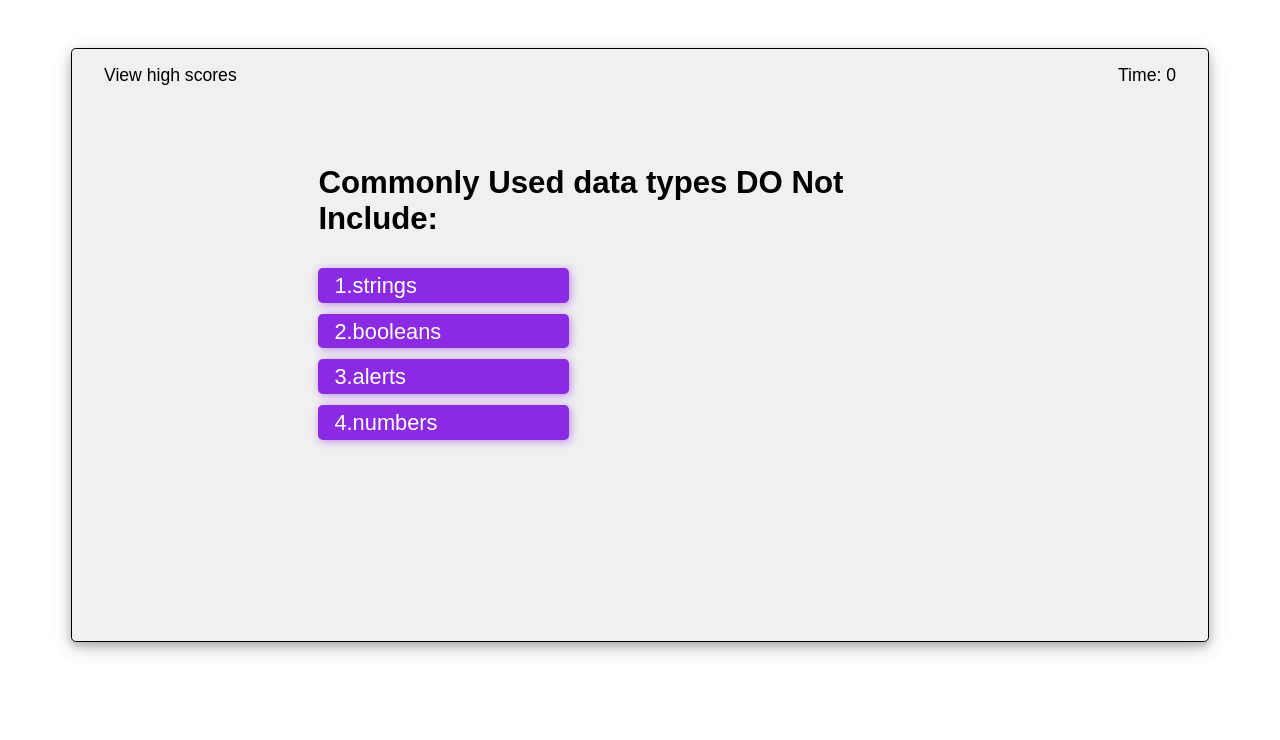
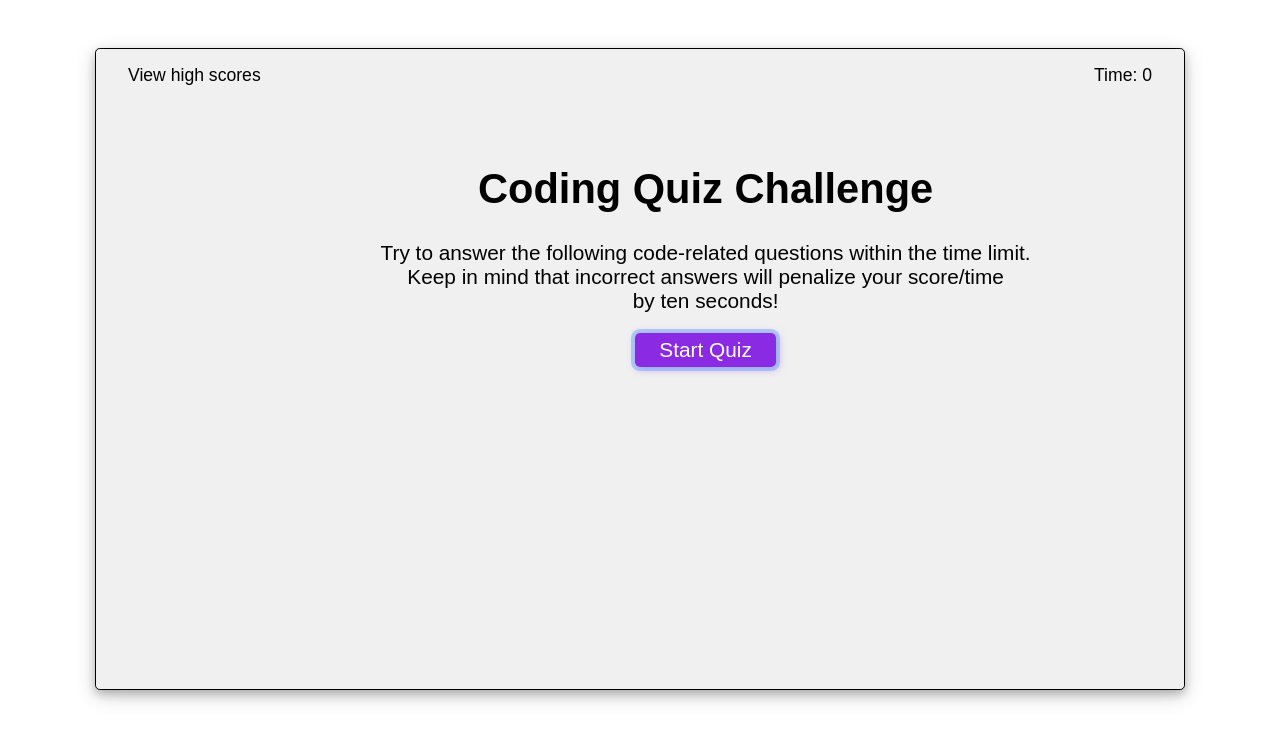
Before and after one commit to SimpleSuyash/js-quiz, a plain HTML site: page index.html in a window 1280 px wide. Both pictures are taken after a click on the button "Start Quiz". Drawn offline with Linux system fonts and the light colour scheme.

Commit message:
index page update

```diff
--- a/index.html
+++ b/index.html
@@ -11,26 +11,24 @@
 </head>
 
 <body>
+    <div class = "quizBoard">
+    <header>
+        <a> View high scores</a>
+        <span id = "time">Time: 0</span>
+    </header>
     <main>
-        <header>
-            <span> View high scores</span>
-            <span id="time">Time: 0</span>
-        </header>
-        <section class="instruction">
+        <section class = "instruction" id = "instruction">
             <h1>Coding Quiz Challenge</h1>
             <p>Try to answer the following code-related questions within the time limit.<br>
-                 Keep in mind that incorrect  answers will penalize your score/time<br> by ten seconds!</p>
-            <button type="button" onclick="startQuiz()">Start Quiz</button>
-        </section>
-        <section class="question">
-
-        </section>
-        <section class="result">
-
+                Keep in mind that incorrect answers will penalize your score/time<br> by ten seconds!</p>
+            <button type = "button" onclick = "startQuiz()">Start Quiz</button>
         </section>
 
+
+
     </main>
-    <script  type = "text/javascript" src = "./src/script/index.js"></script>
+</div>
+    <script type="text/javascript" src="./src/script/index.js"></script>
 </body>
 
 </html>
--- a/src/css/style.css
+++ b/src/css/style.css
@@ -6,14 +6,12 @@ header{
     font-size: clamp(0.7rem, calc(1vw + 0.3rem), 1.1rem );
 }
 
-body{
 
-}
-main{
+.quizBoard{
     font-size: clamp(0.8rem, calc(1vw + 0.5rem), 1.3rem);
     box-shadow: 0 4px 8px 0 rgba(0, 0, 0, 0.2), 0 6px 20px 0 rgba(0, 0, 0, 0.19);
-    max-width: 67rem;
-    min-height: 70vh;
+    max-width: 64rem;
+    min-height: 38rem;
     margin-inline: auto;
     border: 1px solid black;
     padding-inline: 2rem;
@@ -21,44 +19,28 @@ main{
     border-radius: 0.3rem;
     margin-block: 3rem;
     background-color: rgb(240, 240, 240);
+
+}
+main{
+    margin-top: 5rem;
+    margin-left: 13.2rem;
+    margin-right: 5rem;
 }
 .instruction{
-    font-size: 1em ;
-    margin-top: 5rem;;
     text-align: center;
-    padding-inline: 1rem;
-    /* border: 1px solid green; */
 }
-h1{
-    font-size: 1.5em;
-}
-
-button, a{
+button{
     background-color: rgb(138, 43, 227);
     color: #fff;
     border-radius: 0.3rem;
     padding-block: 0.3rem;
-    padding-inline: 1rem;
+    padding-inline: 1.5rem;
     border: none;
     box-shadow: 0.1rem 0.1rem 0.5rem 0 rgba(138, 43, 227, 0.5);
 }
-button:hover, a:hover{
+button:hover{
     background-color: rgb(166, 43, 43, 0.8);
     box-shadow: 0.1rem 0.1rem 0.5rem 0 rgba(166, 43, 43, 0.5);
     cursor: pointer;
-}.question{
-    /* border: 1px solid red; */
-    width: 60%;
-    margin: auto;
-    font-size: 1.5em;
-    font-weight: bold;
+    color:#fff;
 }
-a{
-    font-size: 0.7em;
-    font-weight: normal;
-    display: block;
-    width: 10em;
-}
-a + a{
-    margin-top: 0.5em;
-}
--- a/src/script/index.js
+++ b/src/script/index.js
@@ -8,52 +8,53 @@ const q2 = {
     question: "The condition in an if/else statement is enclosed with _____.",
     options: ["quotes", "curly brackets", "parenthesis", "square brackets"],
     answer: "curly brackets",
-}
+};
 const q3 = {
     question: "Always in JavaScript can be used to store _____.",
     options: ["numbers and strings", "other arrays", "booleans", "all of the above"],
     answer: "all of the above",
-}
+};
 const q4 = {
     question: "String valuse must be enclosed within _____ when being assigned to variables.",
     options: ["commas", "curly brackets", "quotes", "parenthesis"],
     answer: "quotes",
-}
+};
 const q5 = {
     question: "A very useful tool used during development and debugging for printing content to the dubugger is:",
     options: ["JavaScript", "terminal/bash", "for loops", "console.log"],
     answer: "console.log",
-}
+};
 
 const questions = [q1, q2, q3, q4, q5];
-let currentQuestionNum = 0;
+const instructionSection = get(instruction);
+const questionSection = get(question);
+const resultSection = get(result);
+const tallySection = get(tally);
+const timer = get(time);
+
+window.onload = function (){
+    questionSection.style.display = "none";
+    resultSection.style.display = "none";
+    tallySection.style.display = "none";
+};
+
+function startQuiz() {
+
+    instructionSection.style.display = "none";
+    countdown();
+    showQuestions();
+}
 
 
 
-function startQuiz() {
-    showQuestions();
+
+function create(createMe, type ="element"){
+    if(type == "node"){
+        return document.createTextNode("createMe");
+    }else{
+        return document.createElement("createMe");
+    }
 }
-
-function showQuestions() {
-    let paragraph, orderList, list;
-    instructionSection = document.querySelector(".instruction");
-    instructionSection.innerText = "";
-    questionSection = document.querySelector(".question");
-    paragraph = document.createElement("p");
-
-    for (let i = 0; i < questions.length; i++) {
-        if (i == currentQuestionNum) {
-            paragraph.innerText = questions[i].question;
-            questionSection.innerText = "";
-            questionSection.appendChild(paragraph);
-
-            for (let j in questions[i].options) {
-                let button = document.createElement("a");
-                button.innerText = (++j) + "." + questions[i].options[--j];
-                questionSection.appendChild(button);
-            }
-            break;
-        }
-    }
-
+function get(id){
+    return document.getElementById("id");
 }
```
